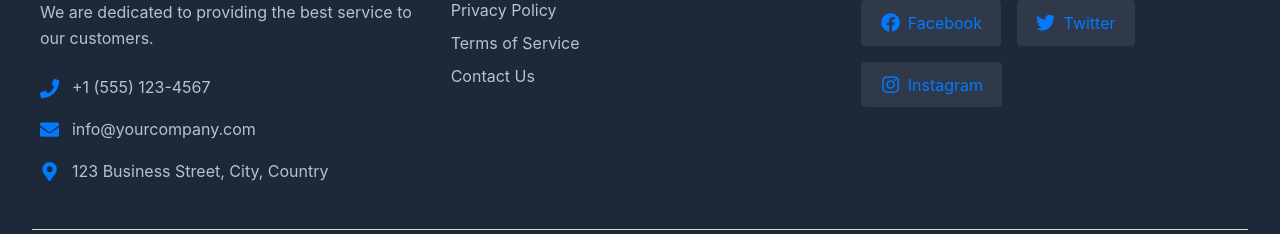
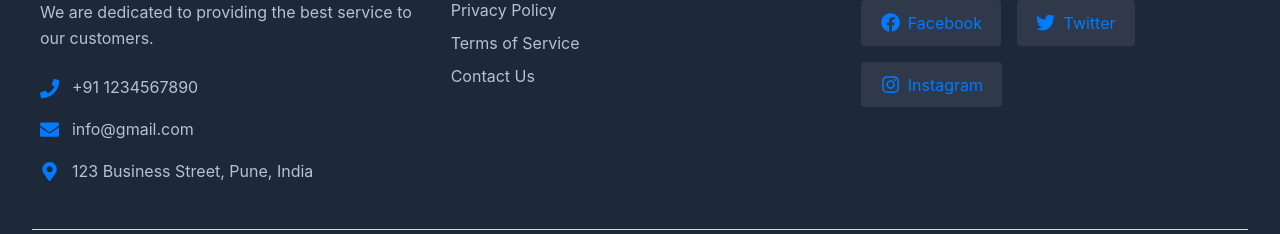
Before and after one commit to KartikVhonale/hr_website, a React (Create React App) app: page /employers in a window 1280 px wide. Shown: the part 1022-1256 px from the top of the page. Built offline with nearby package versions, Linux system fonts and the light colour scheme.

Commit message:
just some changes

```diff
--- a/src/components/Footer.jsx
+++ b/src/components/Footer.jsx
@@ -10,9 +10,9 @@ const Footer = () => {
           <h3>About Us</h3>
           <p>We are dedicated to providing the best service to our customers.</p>
           <div className="contact-info">
-            <p><FaPhone className="contact-icon" /> +1 (555) 123-4567</p>
-            <p><FaEnvelope className="contact-icon" /> info@yourcompany.com</p>
-            <p><FaMapMarkerAlt className="contact-icon" /> 123 Business Street, City, Country</p>
+            <p><FaPhone className="contact-icon" /> +91 1234567890</p>
+            <p><FaEnvelope className="contact-icon" /> info@gmail.com</p>
+            <p><FaMapMarkerAlt className="contact-icon" /> 123 Business Street, Pune, India</p>
           </div>
         </div>
 
```
